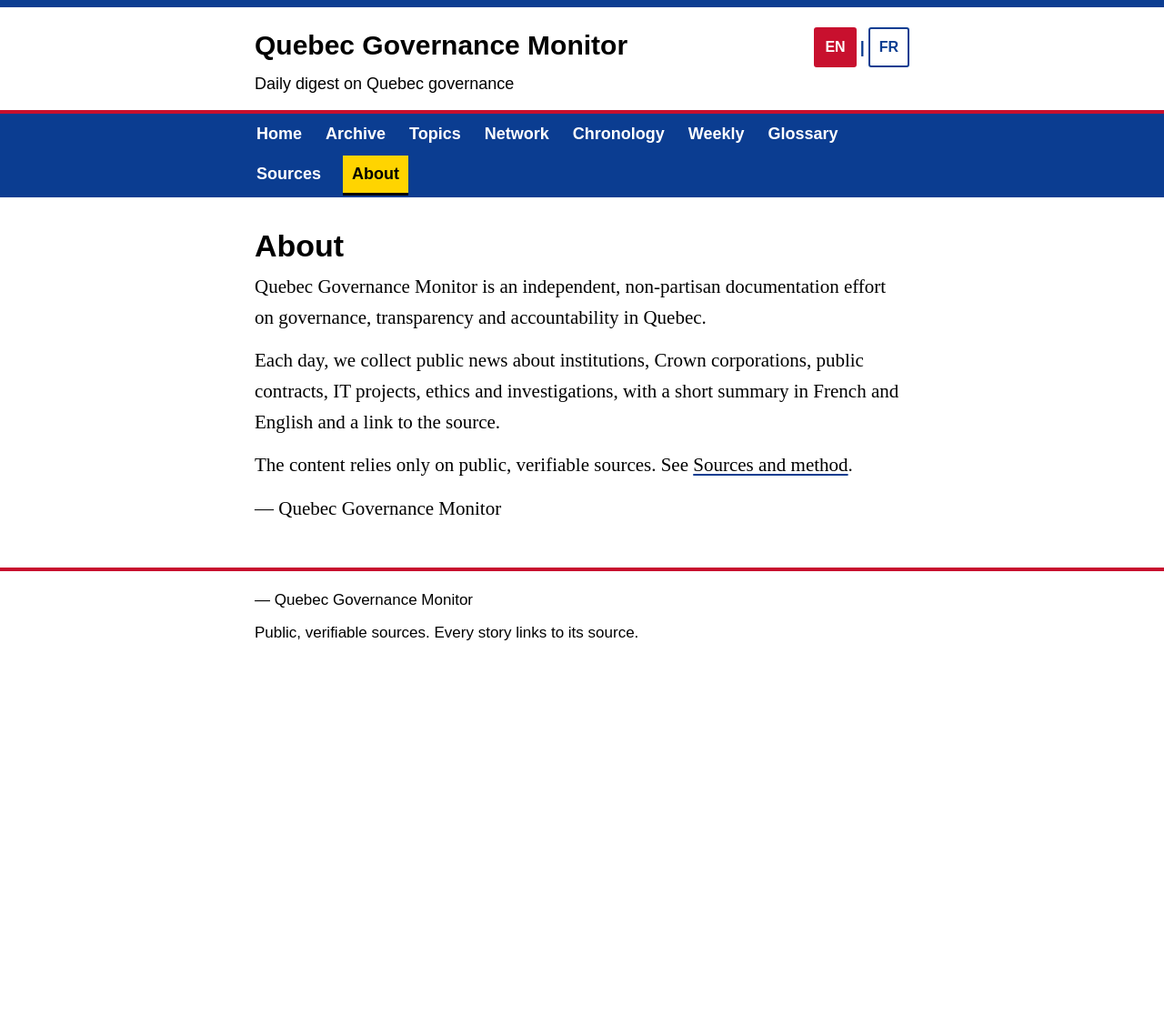
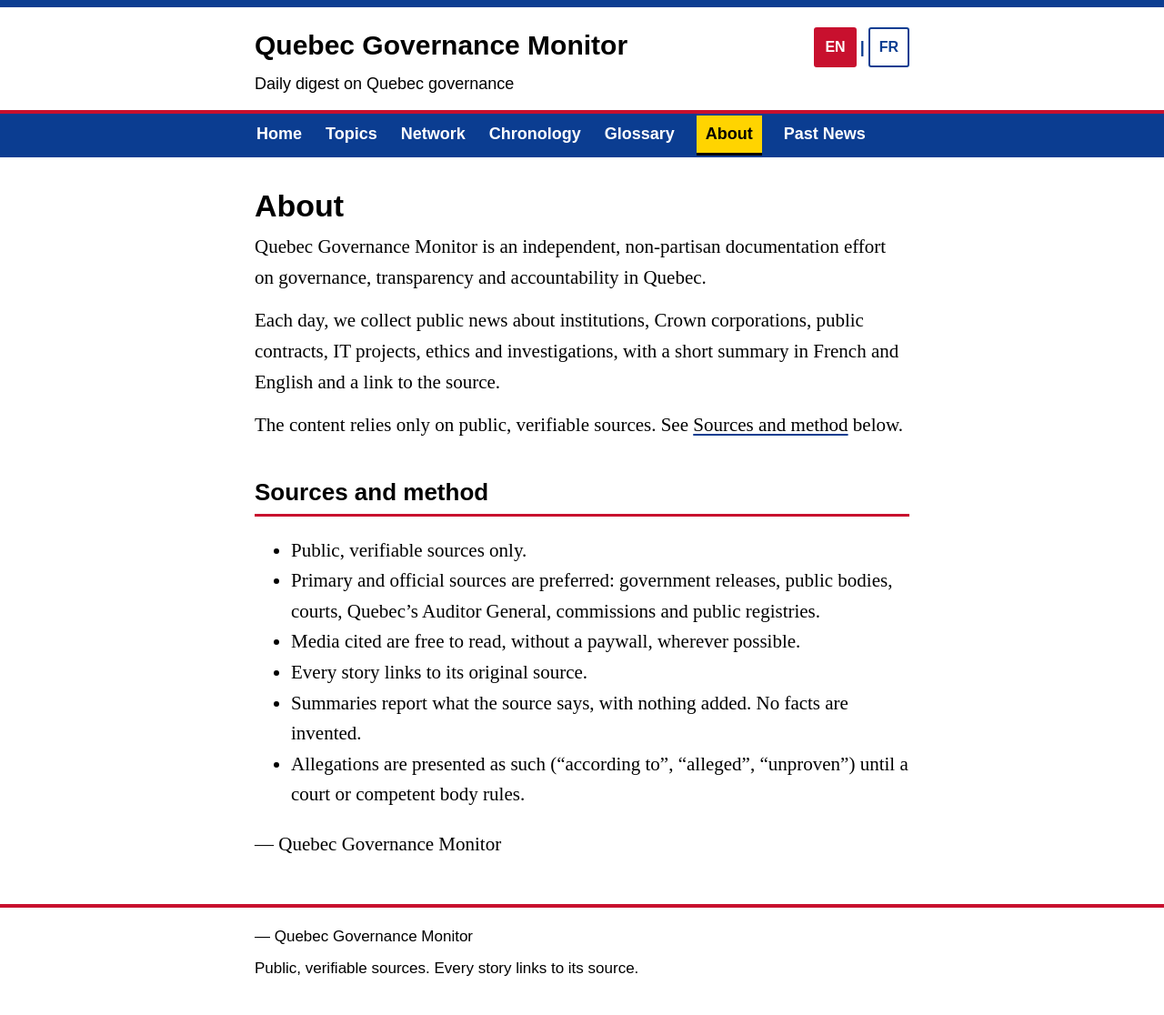
Before and after one commit to quebec-taxpayer/news-alerts, a Jekyll site: the page built from about.md, in a window 1280 px wide. Shown: the whole page at 91% size. Built offline with Jekyll 4.4.1, drawn with Linux system fonts in a browser that asks for light colours; before the commit the page ends 900 px from its top, so only the background shows below that.

Commit message:
Menu: remove Weekly, merge Sources into About, Archive -> Past News

```diff
--- a/_config.yml
+++ b/_config.yml
@@ -8,10 +8,6 @@
 timezone: America/Toronto
 markdown: kramdown
 permalink: /:year/:month/:day/:title/
-collections:
-  weekly:
-    output: true
-    permalink: /weekly/:name/
 fr_months: [janvier, février, mars, avril, mai, juin, juillet, août, septembre, octobre, novembre, décembre]
 topics:
   - tag: it-digital
--- a/_includes/nav.html
+++ b/_includes/nav.html
@@ -1,13 +1,12 @@
-{%- comment -%} Current section: posts count as Archive, dossier pages as Chronology. {%- endcomment -%}
+{%- comment -%} Current section: posts count as Past News, dossier pages as Chronology. {%- endcomment -%}
 {%- assign sec = page.section -%}
 {%- unless sec -%}
-  {%- if page.collection == "posts" -%}{%- assign sec = "archive" -%}
+  {%- if page.collection == "posts" -%}{%- assign sec = "past-news" -%}
   {%- elsif page.dossier -%}{%- assign sec = "chronology" -%}
-  {%- elsif page.collection == "weekly" -%}{%- assign sec = "weekly" -%}
   {%- elsif page.url == "/" or page.url == "/index.html" -%}{%- assign sec = "home" -%}
   {%- else -%}{%- assign sec = page.url | remove_first: "/" | split: "/" | first -%}{%- endif -%}
 {%- endunless -%}
-{%- assign items = "home|/|Home|Accueil;archive|/archive/|Archive|Archives;topics|/topics/|Topics|Thèmes;network|/network/|Network|Réseau;chronology|/chronology/|Chronology|Chronologie;weekly|/weekly/|Weekly|Bilan;glossary|/glossary/|Glossary|Lexique;sources|/sources/|Sources|Sources;about|/about/|About|À propos" | split: ";" -%}
+{%- assign items = "home|/|Home|Accueil;topics|/topics/|Topics|Thèmes;network|/network/|Network|Réseau;chronology|/chronology/|Chronology|Chronologie;glossary|/glossary/|Glossary|Lexique;about|/about/|About|À propos;past-news|/past-news/|Past News|Nouvelles passées" | split: ";" -%}
 <nav class="site-nav" aria-label="Navigation">
   <div class="wrap">
 {%- for it in items -%}{%- assign f = it | split: "|" %}
--- a/_tools/gen.py
+++ b/_tools/gen.py
@@ -59,7 +59,7 @@
             f'<{tag} class="l-en{c}" lang="en">{e(en)}</{tag}>')
 
 def story_id(url):
-    """Stable anchor for a story (used by the weekly roundup to link into the daily digest)."""
+    """Stable anchor for a story (used to link straight to a story in its daily digest)."""
     import hashlib
     return "s-" + hashlib.sha1(url.encode("utf-8")).hexdigest()[:8]
 
--- a/about.md
+++ b/about.md
@@ -7,11 +7,32 @@
 <section class="l-fr" lang="fr">
 <p>Quebec Governance Monitor est une démarche de documentation indépendante et non partisane sur la gouvernance, la transparence et la reddition de comptes au Québec.</p>
 <p>Chaque jour, nous recensons des nouvelles publiques sur les institutions, les sociétés d’État, les contrats publics, les projets informatiques, l’éthique et les enquêtes, avec un court résumé en français et en anglais et un lien vers la source.</p>
-<p>Le contenu repose uniquement sur des sources publiques et vérifiables. Voir <a href="{{ '/sources/' | relative_url }}">Sources et méthode</a>.</p>
+<p>Le contenu repose uniquement sur des sources publiques et vérifiables. Voir <a href="#sources">Sources et méthode</a> ci-dessous.</p>
 </section>
 <section class="l-en" lang="en">
 <p>Quebec Governance Monitor is an independent, non-partisan documentation effort on governance, transparency and accountability in Quebec.</p>
 <p>Each day, we collect public news about institutions, Crown corporations, public contracts, IT projects, ethics and investigations, with a short summary in French and English and a link to the source.</p>
-<p>The content relies only on public, verifiable sources. See <a href="{{ '/sources/' | relative_url }}">Sources and method</a>.</p>
+<p>The content relies only on public, verifiable sources. See <a href="#sources">Sources and method</a> below.</p>
+</section>
+<h2 id="sources"><span class="l-en" lang="en">Sources and method</span><span class="l-fr" lang="fr">Sources et méthode</span></h2>
+<section class="l-fr" lang="fr">
+<ul>
+<li>Uniquement des sources publiques et vérifiables.</li>
+<li>Les sources primaires et officielles sont privilégiées : communiqués gouvernementaux, organismes publics, tribunaux, Vérificateur général du Québec, commissions et registres publics.</li>
+<li>Les médias cités sont en accès libre, sans mur payant, autant que possible.</li>
+<li>Chaque nouvelle renvoie à sa source d’origine.</li>
+<li>Les résumés rapportent ce que dit la source, sans ajout. Aucun fait n’est inventé.</li>
+<li>Les allégations sont présentées comme telles (« selon », « allégué », « non prouvé ») jusqu’à une décision d’un tribunal ou d’un organisme compétent.</li>
+</ul>
+</section>
+<section class="l-en" lang="en">
+<ul>
+<li>Public, verifiable sources only.</li>
+<li>Primary and official sources are preferred: government releases, public bodies, courts, Quebec’s Auditor General, commissions and public registries.</li>
+<li>Media cited are free to read, without a paywall, wherever possible.</li>
+<li>Every story links to its original source.</li>
+<li>Summaries report what the source says, with nothing added. No facts are invented.</li>
+<li>Allegations are presented as such (“according to”, “alleged”, “unproven”) until a court or competent body rules.</li>
+</ul>
 </section>
 <p>— Quebec Governance Monitor</p>
--- a/assets/css/style.css
+++ b/assets/css/style.css
@@ -278,16 +278,6 @@
   html.lang-fr .pr-table td:nth-of-type(2)::before { content: "Réel / dernier chiffre officiel"; }
 }
 
-/* Weekly roundup */
-.wk-list { list-style: none; padding: 0; }
-.wk-item { border-bottom: 1px solid var(--blue); padding-bottom: 8px; }
-.wk-h { display: flex; gap: 10px; align-items: baseline; }
-.wk-n { font-family: Arial, Helvetica, sans-serif; color: var(--white); background: var(--blue); min-width: 34px; text-align: center; border-radius: 2px; }
-.wk-text { font-size: 20px; }
-.wk-links { font-size: 16px; }
-.wk-head { font-style: italic; }
-.home-weekly { font-family: Arial, Helvetica, sans-serif; font-weight: bold; font-size: 19px; }
-
 /* Printable fact sheet */
 .dossier-print { font-family: Arial, Helvetica, sans-serif; margin: 6px 0; }
 .print-btn { font-family: Arial, Helvetica, sans-serif; font-size: 17px; font-weight: bold; min-height: 44px; padding: 0 16px; margin-left: 12px; background: var(--white); color: var(--blue); border: 2px solid var(--blue); cursor: pointer; }
--- a/index.html
+++ b/index.html
@@ -19,10 +19,6 @@
     {% endif %}
   </section>
   {%- if forloop.first %}
-  {%- assign lastweek = site.weekly | sort: "date" | last %}
-  {%- if lastweek %}
-  <p class="home-weekly"><a href="{{ lastweek.url | relative_url }}"><span class="l-en" lang="en">{{ lastweek.title }}: the 5 stories that mattered most →</span><span class="l-fr" lang="fr">{{ lastweek.title_fr }} : les 5 nouvelles les plus importantes →</span></a></p>
-  {%- endif %}
   {% include upcoming.html key="home" compact=true %}
   {%- if site.posts.size > 1 %}
   <h2 class="home-earlier"><span class="l-en" lang="en">Earlier days</span><span class="l-fr" lang="fr">Jours précédents</span></h2>
```
Also changed, not shown: _layouts/weekly.html (deleted, +0 -9 lines), _tools/plain.py (+2 -13 lines), _tools/weekly.py (deleted, +0 -81 lines), _tools/weekly/2026-10-24.json (deleted, +0 -48 lines), _weekly/2026-10-24.md (deleted, +0 -48 lines), archive-redirect.html (added, +21 -0 lines), past-news.md (renamed from archive.md, +4 -3 lines), sources-redirect.html (added, +21 -0 lines), sources.md (deleted, +0 -26 lines), weekly.html (deleted, +0 -16 lines), README.md.
